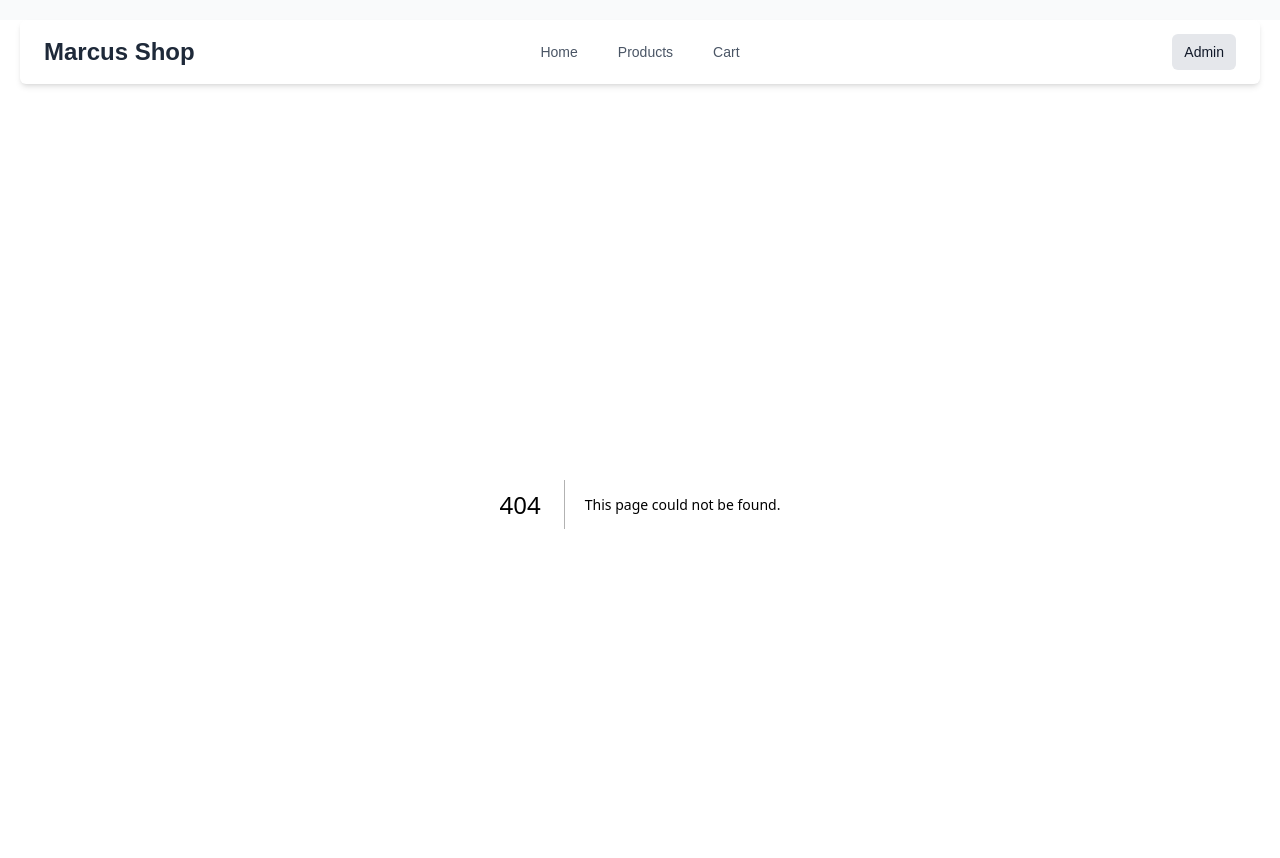
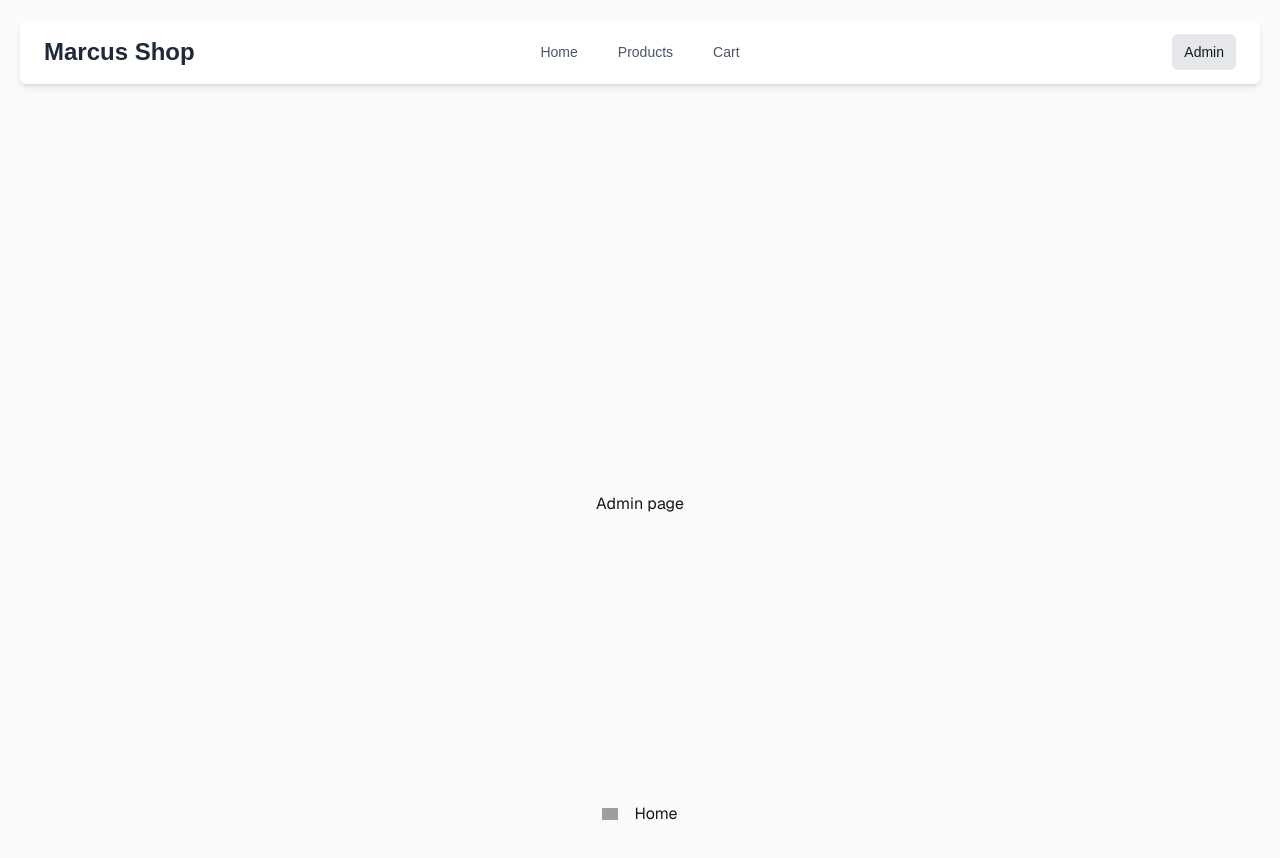
Before and after one commit to AaronCaballero/marcus-shop-frontend, a Next.js app: page /admin in a window 1280 px wide. Before the commit this address had no page. Shown: the top 858 px of the page. Built offline with nearby package versions, Linux system fonts and the light colour scheme; grey boxes are pictures that could not be loaded.

Commit message:
Make NavBar component absolute

```diff
--- /dev/null
+++ b/src/app/(admin)/admin/page.tsx
@@ -0,0 +1,31 @@
+import Image from 'next/image';
+import Link from 'next/link';
+
+export default function Home() {
+  return (
+    <div className='font-[family-name:var(--font-geist-sans)]'>
+      <div className='grid grid-rows-[20px_1fr_20px] items-center justify-items-center min-h-screen p-8 pb-20 gap-16 sm:p-20'>
+        <main className='flex flex-col gap-8 row-start-2 items-center sm:items-start'>
+          <span>Admin page</span>
+        </main>
+
+        <footer className='row-start-3 flex gap-6 flex-wrap items-center justify-center'>
+          <Link
+            href='/'
+            className='flex items-center gap-2 hover:underline hover:underline-offset-4'
+          >
+            <Image
+              aria-hidden
+              src='/home.svg'
+              alt='Home icon'
+              width={16}
+              height={16}
+            />
+            <span className='icon-[ion--home]'></span>
+            Home
+          </Link>
+        </footer>
+      </div>
+    </div>
+  );
+}
```
